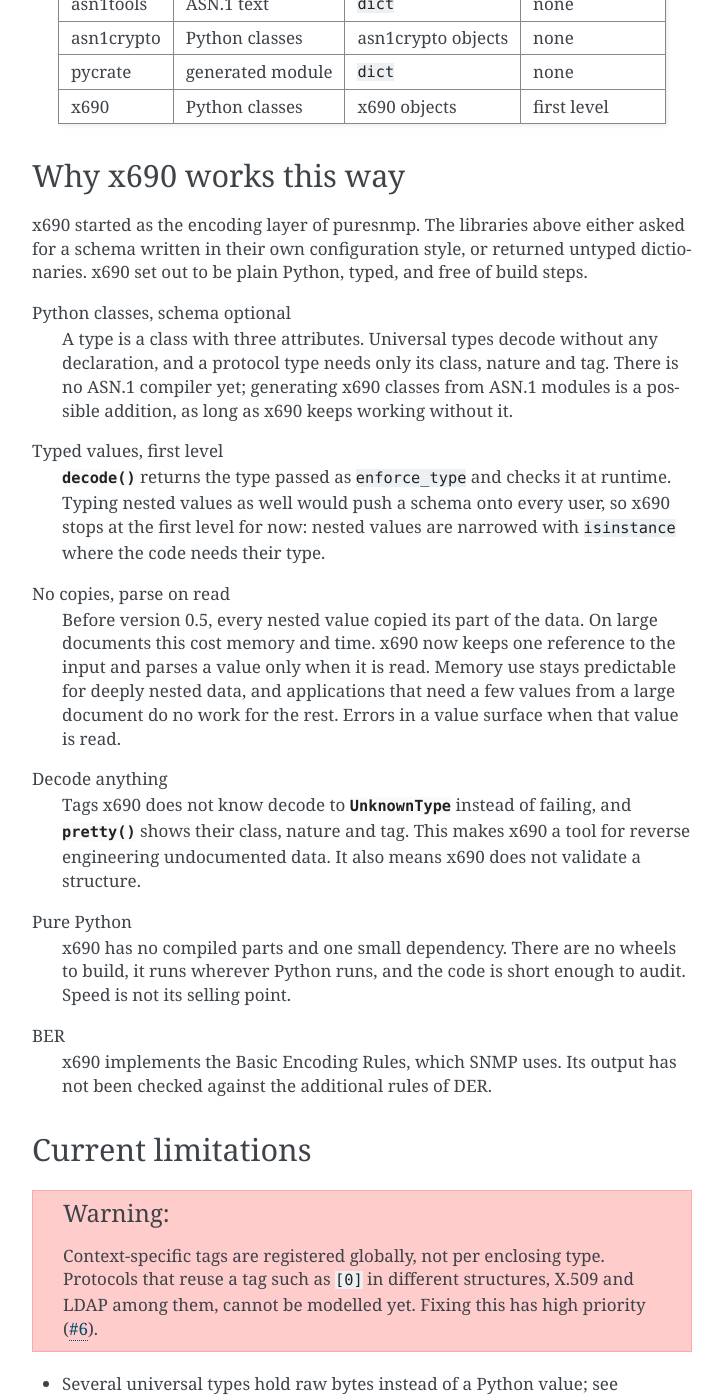
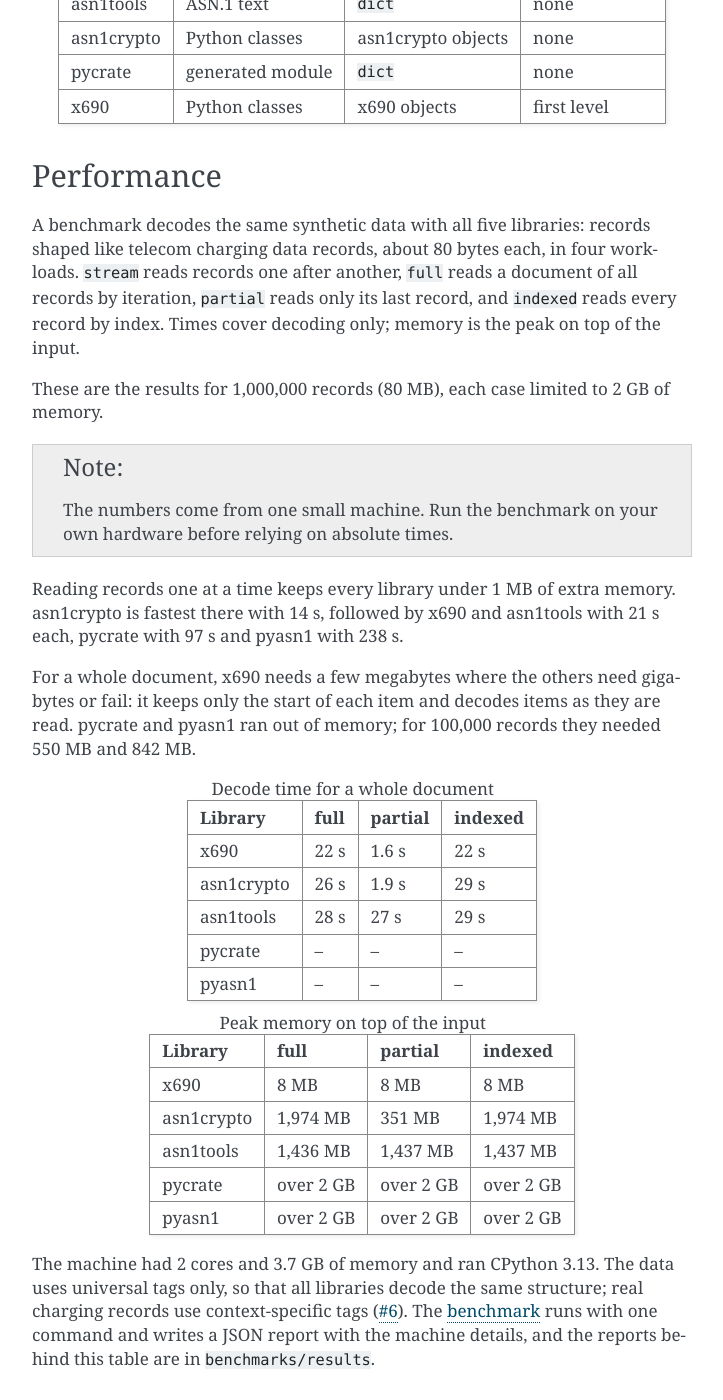
Before and after one commit to exhuma/x690, a Sphinx documentation site: the page built from docs/choosing.rst, in a window 1280 px wide and 1400 px high, scrolled down 5205 px. Shown: the whole window, without its empty margins (388-1111 px from the left). Built offline with Sphinx 7.4.7, drawn with Linux system fonts in a browser that asks for light colours; some of the changed text lies outside the part shown.

Commit message:
docs: add benchmark results to the library comparison
The choosing page gains a performance section: decode time and peak
memory of all five libraries at 1,000,000 records, on the constrained
machine of the committed reports. The design notes explain that a
sequence records where its items start and creates items on access.
The changelog lists the sequence and slots changes and the benchmark.

Co-Authored-By: Claude <noreply@anthropic.com>

```diff
--- a/docs/choosing.rst
+++ b/docs/choosing.rst
@@ -286,6 +286,97 @@ Summary
      - x690 objects
      - first level
 
+Performance
+-----------
+
+A benchmark decodes the same synthetic data with all five libraries:
+records shaped like telecom charging data records, about 80 bytes each, in
+four workloads. ``stream`` reads records one after another, ``full`` reads
+a document of all records by iteration, ``partial`` reads only its last
+record, and ``indexed`` reads every record by index. Times cover decoding
+only; memory is the peak on top of the input.
+
+These are the results for 1,000,000 records (80 MB), each case limited to
+2 GB of memory.
+
+.. note::
+
+   The numbers come from one small machine. Run the benchmark on your own
+   hardware before relying on absolute times.
+
+Reading records one at a time keeps every library under 1 MB of extra
+memory. asn1crypto is fastest there with 14 s, followed by x690 and
+asn1tools with 21 s each, pycrate with 97 s and pyasn1 with 238 s.
+
+For a whole document, x690 needs a few megabytes where the others need
+gigabytes or fail: it keeps only the start of each item and decodes items as
+they are read. pycrate and pyasn1 ran out of memory; for 100,000 records
+they needed 550 MB and 842 MB.
+
+.. list-table:: Decode time for a whole document
+   :header-rows: 1
+
+   * - Library
+     - full
+     - partial
+     - indexed
+   * - x690
+     - 22 s
+     - 1.6 s
+     - 22 s
+   * - asn1crypto
+     - 26 s
+     - 1.9 s
+     - 29 s
+   * - asn1tools
+     - 28 s
+     - 27 s
+     - 29 s
+   * - pycrate
+     - –
+     - –
+     - –
+   * - pyasn1
+     - –
+     - –
+     - –
+
+.. list-table:: Peak memory on top of the input
+   :header-rows: 1
+
+   * - Library
+     - full
+     - partial
+     - indexed
+   * - x690
+     - 8 MB
+     - 8 MB
+     - 8 MB
+   * - asn1crypto
+     - 1,974 MB
+     - 351 MB
+     - 1,974 MB
+   * - asn1tools
+     - 1,436 MB
+     - 1,437 MB
+     - 1,437 MB
+   * - pycrate
+     - over 2 GB
+     - over 2 GB
+     - over 2 GB
+   * - pyasn1
+     - over 2 GB
+     - over 2 GB
+     - over 2 GB
+
+The machine had 2 cores and 3.7 GB of memory and ran CPython 3.13. The
+data uses universal tags only, so that all libraries decode the same
+structure; real charging records use context-specific tags (`#6
+<https://github.com/exhuma/x690/issues/6>`_). The `benchmark
+<https://github.com/exhuma/x690/tree/main/benchmarks>`_ runs with one
+command and writes a JSON report with the machine details, and the reports
+behind this table are in ``benchmarks/results``.
+
 Why x690 works this way
 -----------------------
 
@@ -309,10 +400,11 @@ Typed values, first level
 No copies, parse on read
    Before version 0.5, every nested value copied its part of the data. On
    large documents this cost memory and time. x690 now keeps one reference to
-   the input and parses a value only when it is read. Memory use stays
-   predictable for deeply nested data, and applications that need a few
-   values from a large document do no work for the rest. Errors in a value
-   surface when that value is read.
+   the input and parses a value only when it is read. A sequence records
+   where its items start and creates each item when it is accessed. Memory
+   use stays predictable for deeply nested data, and applications that need
+   a few values from a large document do no work for the rest. Errors in a
+   value surface when that value is read.
 
 Decode anything
    Tags x690 does not know decode to :class:`~x690.types.UnknownType`
```
Also changed, not shown: docs/changelog.rst (+9 -0 lines).
